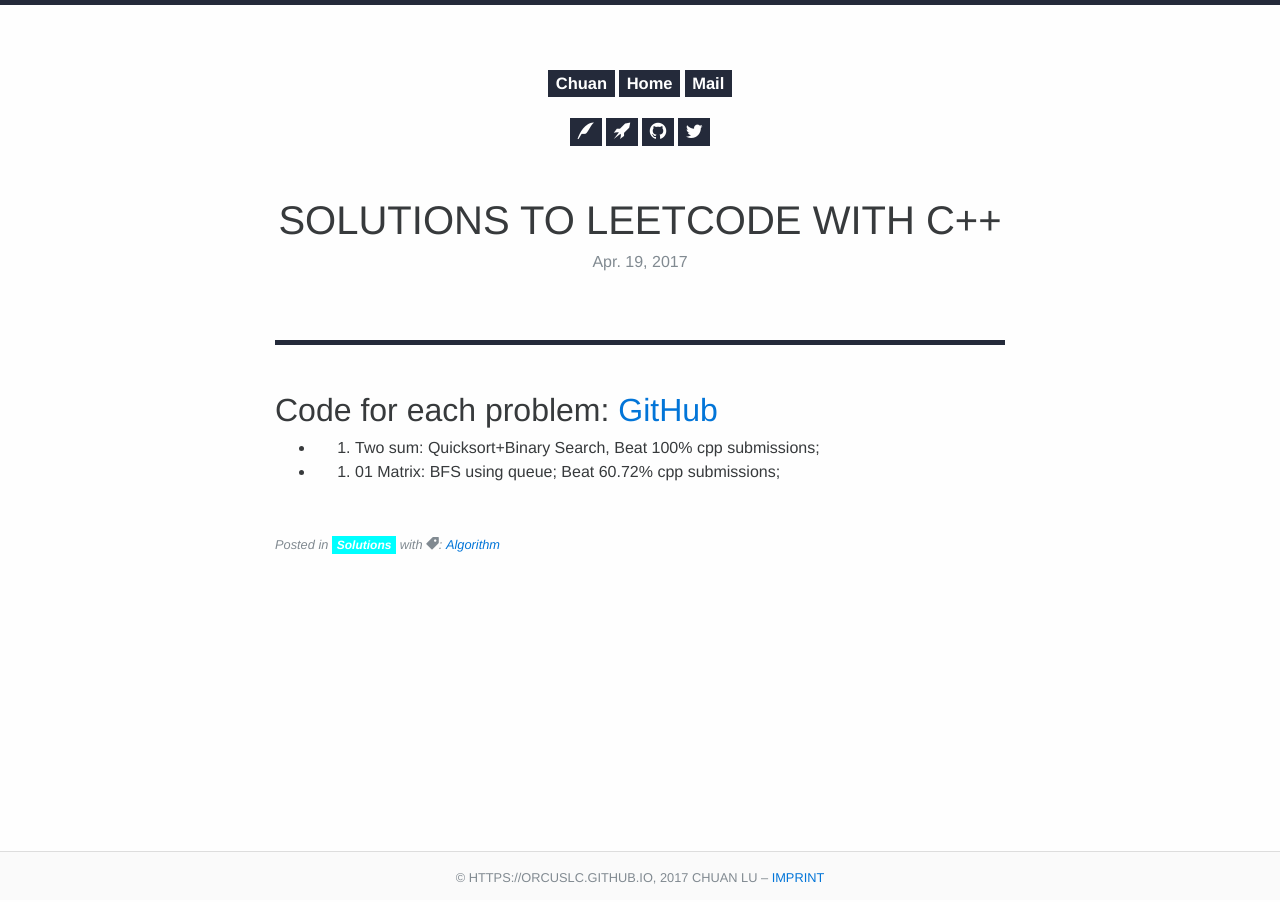
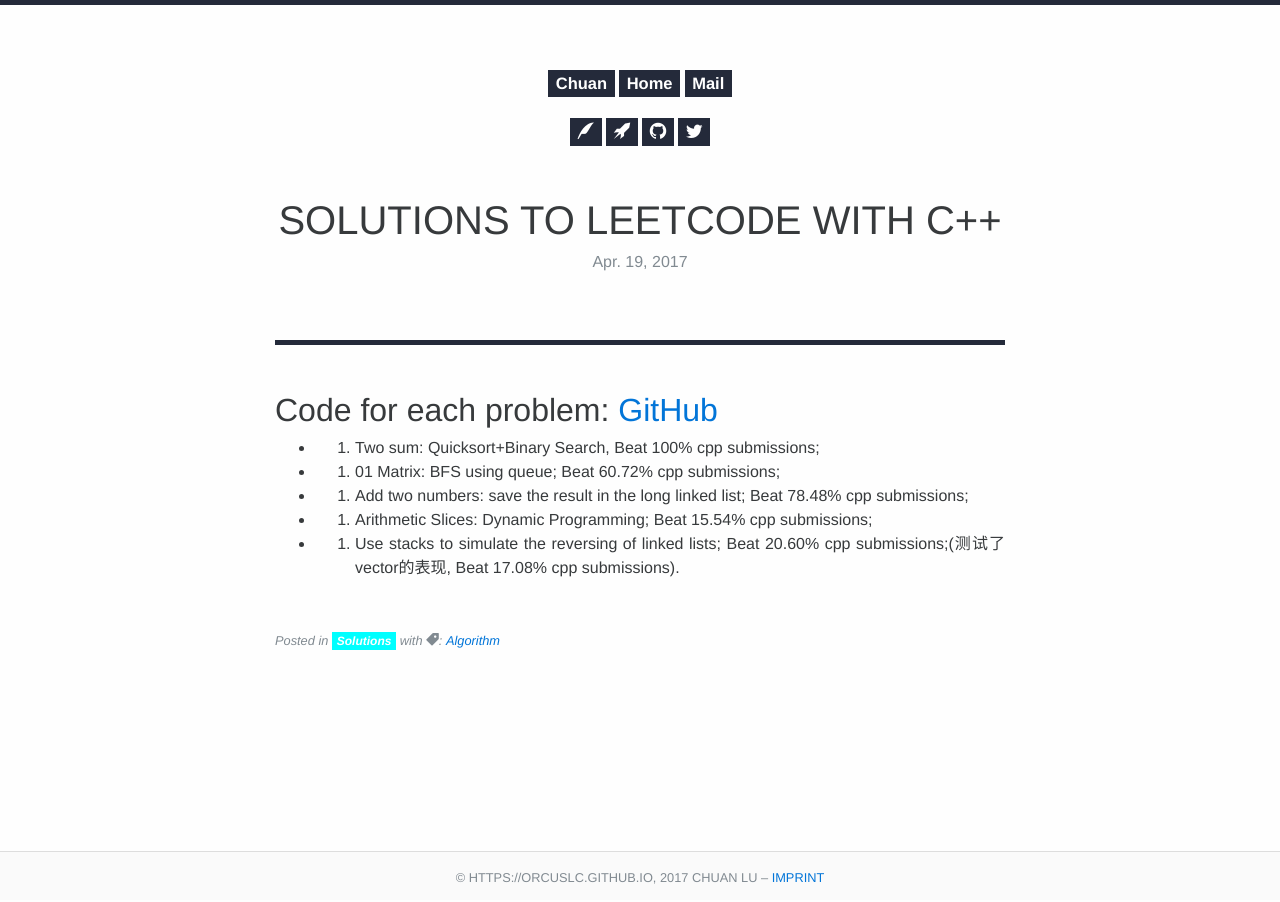
Before and after one commit to Orcuslc/blog.io, a Jekyll site: the page built from _posts/2017-04-19-Solutions-to-LeetCode-C++.md, in a window 1280 px wide. Built offline with Jekyll 4.4.1, drawn with Linux system fonts in a browser that asks for light colours; some web fonts are replaced.

Commit message:
add leetcode 445

```diff
--- a/_posts/2017-04-19-Solutions-to-LeetCode-C++.md
+++ b/_posts/2017-04-19-Solutions-to-LeetCode-C++.md
@@ -7,3 +7,6 @@ tag: [algorithm]
 
 - 1. Two sum: Quicksort+Binary Search, Beat 100% cpp submissions;
 - 542. 01 Matrix: BFS using queue; Beat 60.72% cpp submissions;
+- 2. Add two numbers: save the result in the long linked list; Beat 78.48% cpp submissions;
+- 413. Arithmetic Slices: Dynamic Programming; Beat 15.54% cpp submissions;
+- 445. Use stacks to simulate the reversing of linked lists; Beat 20.60% cpp submissions;(测试了vector的表现, Beat 17.08% cpp submissions).
```
